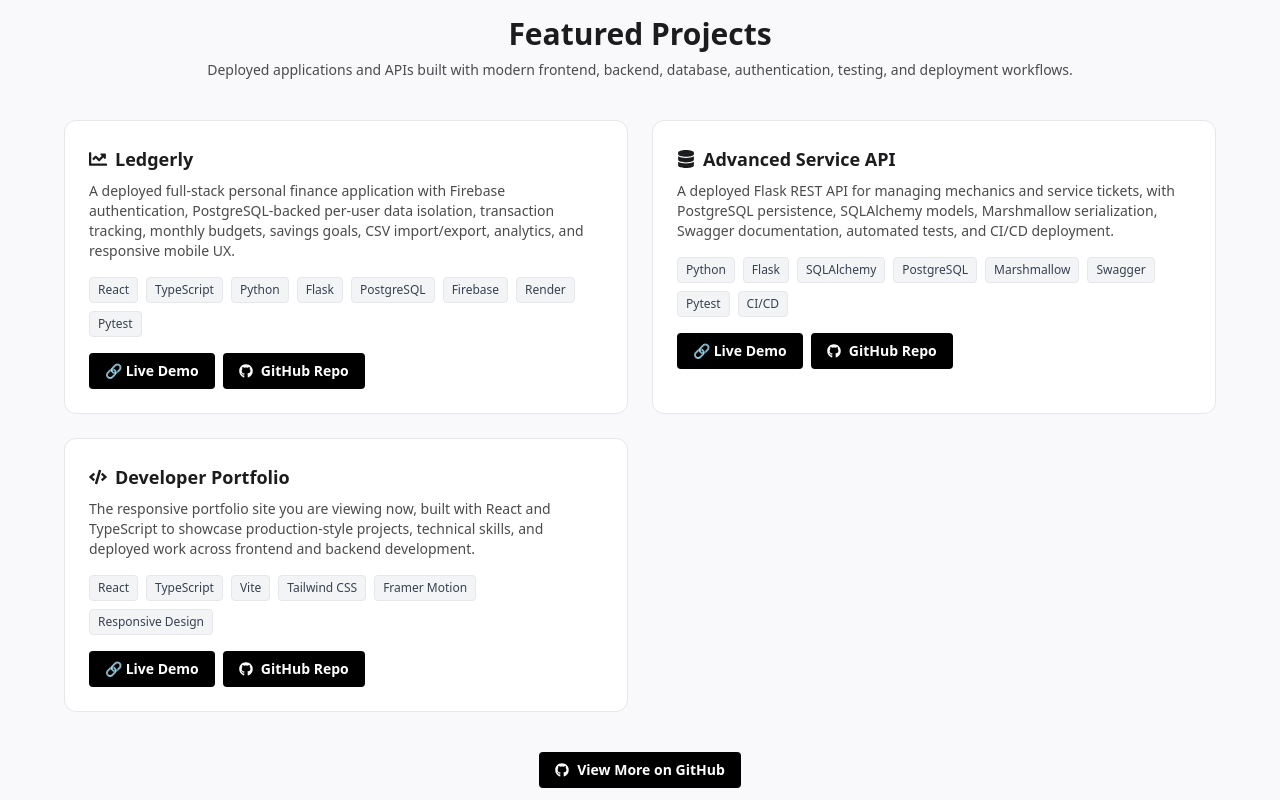
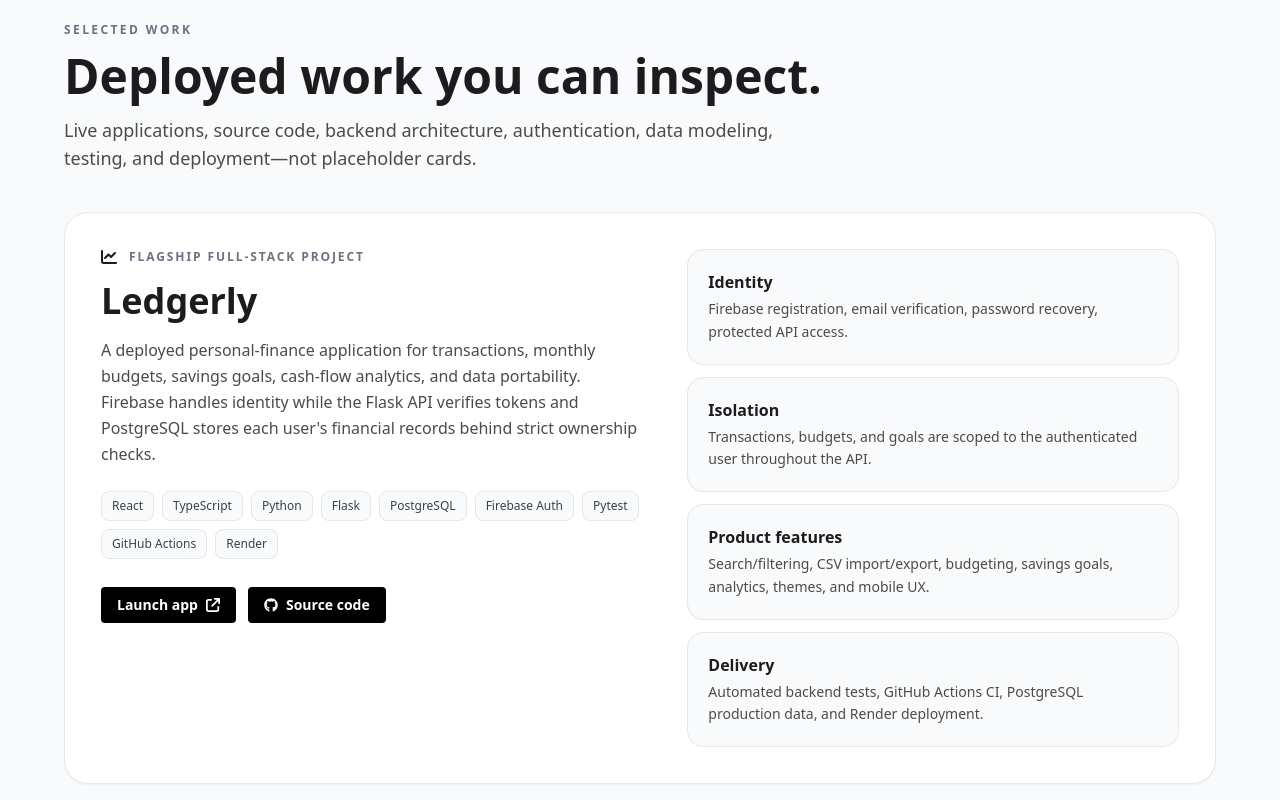
Before and after one commit to MotherTheresa64/portfolio-website, a React (Vite) app: page / in a window 1280 px wide. Shown: the part 880-1680 px from the top of the page. Built offline with nearby package versions, Linux system fonts and the light colour scheme.

Commit message:
redesign: turn projects into evidence-first case studies

```diff
--- a/src/components/Projects.tsx
+++ b/src/components/Projects.tsx
@@ -1,118 +1,48 @@
-import { FaChartLine, FaDatabase, FaCode, FaGithub } from "react-icons/fa";
-import { motion, useAnimation } from "framer-motion";
-import { useInView } from "react-intersection-observer";
-import { useEffect } from "react";
-
-const projects = [
-  {
-    title: "Ledgerly",
-    icon: <FaChartLine />,
-    desc: "A deployed full-stack personal finance application with Firebase authentication, PostgreSQL-backed per-user data isolation, transaction tracking, monthly budgets, savings goals, CSV import/export, analytics, and responsive mobile UX.",
-    tags: ["React", "TypeScript", "Python", "Flask", "PostgreSQL", "Firebase", "Render", "Pytest"],
-    live: "https://ledgerly-web-knmt.onrender.com",
-    github: "https://github.com/MotherTheresa64/Ledgerly",
-  },
-  {
-    title: "Advanced Service API",
-    icon: <FaDatabase />,
-    desc: "A deployed Flask REST API for managing mechanics and service tickets, with PostgreSQL persistence, SQLAlchemy models, Marshmallow serialization, Swagger documentation, automated tests, and CI/CD deployment.",
-    tags: ["Python", "Flask", "SQLAlchemy", "PostgreSQL", "Marshmallow", "Swagger", "Pytest", "CI/CD"],
-    live: "https://advanced-api-final.onrender.com/apidocs/",
-    github: "https://github.com/MotherTheresa64/Advanced-API-Final",
-  },
-  {
-    title: "Developer Portfolio",
-    icon: <FaCode />,
-    desc: "The responsive portfolio site you are viewing now, built with React and TypeScript to showcase production-style projects, technical skills, and deployed work across frontend and backend development.",
-    tags: ["React", "TypeScript", "Vite", "Tailwind CSS", "Framer Motion", "Responsive Design"],
-    live: "#home",
-    github: "https://github.com/MotherTheresa64/portfolio-website",
-  },
-];
+import { FaChartLine, FaDatabase, FaGithub, FaArrowUpRightFromSquare } from "react-icons/fa6";
 
 const Projects = () => {
-  const controls = useAnimation();
-  const [ref, inView] = useInView({ triggerOnce: true, threshold: 0.1 });
+  return (
+    <section id="projects" className="py-24 px-6 bg-gray-50 dark:bg-gray-900">
+      <div className="max-w-6xl mx-auto">
+        <div className="max-w-3xl mb-10">
+          <span className="text-xs font-bold tracking-[0.2em] text-gray-500 dark:text-gray-400">SELECTED WORK</span>
+          <h2 className="text-4xl sm:text-5xl font-bold mt-3 mb-4 text-textMain dark:text-white">Deployed work you can inspect.</h2>
+          <p className="text-textSubtle dark:text-gray-300 text-lg">Live applications, source code, backend architecture, authentication, data modeling, testing, and deployment—not placeholder cards.</p>
+        </div>
 
-  useEffect(() => {
-    if (inView) controls.start("visible");
-  }, [inView, controls]);
-
-  return (
-    <section id="projects" className="py-24 px-6 bg-section dark:bg-dark">
-      <div className="max-w-6xl mx-auto text-center">
-        <h2 className="text-3xl font-bold mb-2 text-textMain dark:text-white">
-          Featured Projects
-        </h2>
-        <p className="text-sm text-textSubtle dark:text-gray-300 mb-10">
-          Deployed applications and APIs built with modern frontend, backend, database, authentication, testing, and deployment workflows.
-        </p>
-
-        <motion.div
-          ref={ref}
-          initial="hidden"
-          animate={controls}
-          variants={{
-            hidden: { opacity: 0, y: 40 },
-            visible: { opacity: 1, y: 0 },
-          }}
-          transition={{ duration: 0.6, ease: "easeOut" }}
-          className="grid md:grid-cols-2 gap-6 text-left"
-        >
-          {projects.map((project) => (
-            <div
-              key={project.title}
-              className="rounded-xl bg-white dark:bg-dark border border-borderLight dark:border-gray-700 p-6 transition-transform duration-300 transform hover:scale-[1.02] hover:shadow-lg"
-            >
-              <div className="flex items-center gap-2 text-lg font-semibold mb-2 text-textMain dark:text-white">
-                {project.icon}
-                {project.title}
-              </div>
-              <p className="text-sm text-textSubtle dark:text-gray-300 mb-4">
-                {project.desc}
-              </p>
-
-              <div className="flex flex-wrap gap-2 text-xs mb-4">
-                {project.tags.map((tag) => (
-                  <span
-                    key={tag}
-                    className="px-2 py-1 rounded border border-gray-200 dark:border-gray-600 bg-gray-100 dark:bg-gray-800 text-gray-700 dark:text-gray-300 hover:-translate-y-1 hover:shadow-md transition-transform"
-                  >
-                    {tag}
-                  </span>
-                ))}
-              </div>
-
-              <div className="flex gap-2 text-sm flex-wrap">
-                <a
-                  href={project.live}
-                  target={project.live.startsWith("http") ? "_blank" : undefined}
-                  rel={project.live.startsWith("http") ? "noopener noreferrer" : undefined}
-                  className="btn"
-                >
-                  🔗 Live Demo
-                </a>
-                <a
-                  href={project.github}
-                  target="_blank"
-                  rel="noopener noreferrer"
-                  className="btn"
-                >
-                  <FaGithub /> GitHub Repo
-                </a>
+        <article className="rounded-3xl border border-gray-200 dark:border-gray-700 bg-white dark:bg-dark p-7 sm:p-9 mb-6 shadow-sm">
+          <div className="grid lg:grid-cols-[1fr_.9fr] gap-10">
+            <div>
+              <div className="flex items-center gap-3 mb-4"><FaChartLine /><span className="text-xs font-bold tracking-[0.16em] text-gray-500 dark:text-gray-400">FLAGSHIP FULL-STACK PROJECT</span></div>
+              <h3 className="text-4xl font-bold mb-4 text-textMain dark:text-white">Ledgerly</h3>
+              <p className="text-textSubtle dark:text-gray-300 leading-relaxed mb-6">A deployed personal-finance application for transactions, monthly budgets, savings goals, cash-flow analytics, and data portability. Firebase handles identity while the Flask API verifies tokens and PostgreSQL stores each user's financial records behind strict ownership checks.</p>
+              <div className="flex flex-wrap gap-2 mb-7">{["React", "TypeScript", "Python", "Flask", "PostgreSQL", "Firebase Auth", "Pytest", "GitHub Actions", "Render"].map(tag => <span key={tag} className="px-2.5 py-1.5 rounded-lg text-xs border border-gray-200 dark:border-gray-700 bg-gray-50 dark:bg-gray-800 text-gray-700 dark:text-gray-300">{tag}</span>)}</div>
+              <div className="flex flex-wrap gap-3">
+                <a className="btn" href="https://ledgerly-web-knmt.onrender.com" target="_blank" rel="noopener noreferrer">Launch app <FaArrowUpRightFromSquare /></a>
+                <a className="btn" href="https://github.com/MotherTheresa64/Ledgerly" target="_blank" rel="noopener noreferrer"><FaGithub /> Source code</a>
               </div>
             </div>
-          ))}
-        </motion.div>
+            <div className="grid gap-3">
+              {[['Identity','Firebase registration, email verification, password recovery, protected API access.'],['Isolation','Transactions, budgets, and goals are scoped to the authenticated user throughout the API.'],['Product features','Search/filtering, CSV import/export, budgeting, savings goals, analytics, themes, and mobile UX.'],['Delivery','Automated backend tests, GitHub Actions CI, PostgreSQL production data, and Render deployment.']].map(([title, text]) => <div key={title} className="rounded-2xl border border-gray-200 dark:border-gray-700 bg-gray-50 dark:bg-gray-900 p-5"><strong className="block mb-1 text-textMain dark:text-white">{title}</strong><p className="text-sm text-textSubtle dark:text-gray-300 leading-relaxed">{text}</p></div>)}
+            </div>
+          </div>
+        </article>
 
-        <a
-          href="https://github.com/MotherTheresa64"
-          target="_blank"
-          rel="noopener noreferrer"
-          className="mt-10 btn"
-        >
-          <FaGithub /> View More on GitHub
-        </a>
+        <div className="grid md:grid-cols-2 gap-6">
+          <article className="rounded-3xl border border-gray-200 dark:border-gray-700 bg-white dark:bg-dark p-7">
+            <div className="flex items-center gap-3 mb-4"><FaDatabase /><span className="text-xs font-bold tracking-[0.16em] text-gray-500 dark:text-gray-400">BACKEND / API</span></div>
+            <h3 className="text-2xl font-bold mb-3 text-textMain dark:text-white">Advanced Service API</h3>
+            <p className="text-sm leading-relaxed text-textSubtle dark:text-gray-300 mb-5">A deployed Flask REST API for mechanics and service tickets with PostgreSQL, SQLAlchemy, Marshmallow serialization, Swagger/OpenAPI documentation, pytest coverage, Gunicorn, and CI/CD.</p>
+            <div className="flex flex-wrap gap-3"><a className="btn" href="https://advanced-api-final.onrender.com/apidocs/" target="_blank" rel="noopener noreferrer">Swagger docs <FaArrowUpRightFromSquare /></a><a className="btn" href="https://github.com/MotherTheresa64/Advanced-API-Final" target="_blank" rel="noopener noreferrer"><FaGithub /> Source</a></div>
+          </article>
+
+          <article className="rounded-3xl border border-gray-200 dark:border-gray-700 bg-white dark:bg-dark p-7">
+            <div className="flex items-center gap-3 mb-4"><FaGithub /><span className="text-xs font-bold tracking-[0.16em] text-gray-500 dark:text-gray-400">MORE CODE</span></div>
+            <h3 className="text-2xl font-bold mb-3 text-textMain dark:text-white">GitHub profile</h3>
+            <p className="text-sm leading-relaxed text-textSubtle dark:text-gray-300 mb-5">Additional coursework, experiments, and earlier project iterations are public so you can inspect how my work has progressed over time.</p>
+            <a className="btn" href="https://github.com/MotherTheresa64" target="_blank" rel="noopener noreferrer"><FaGithub /> View GitHub</a>
+          </article>
+        </div>
       </div>
     </section>
   );
```
